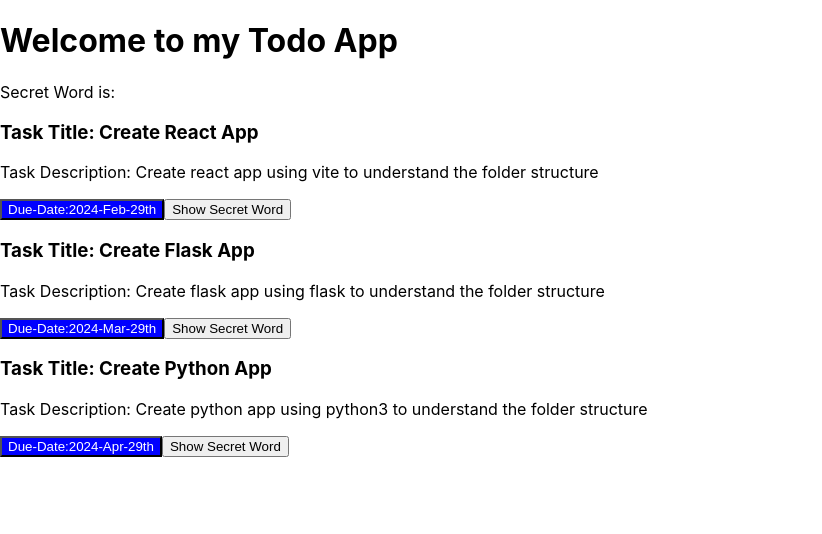
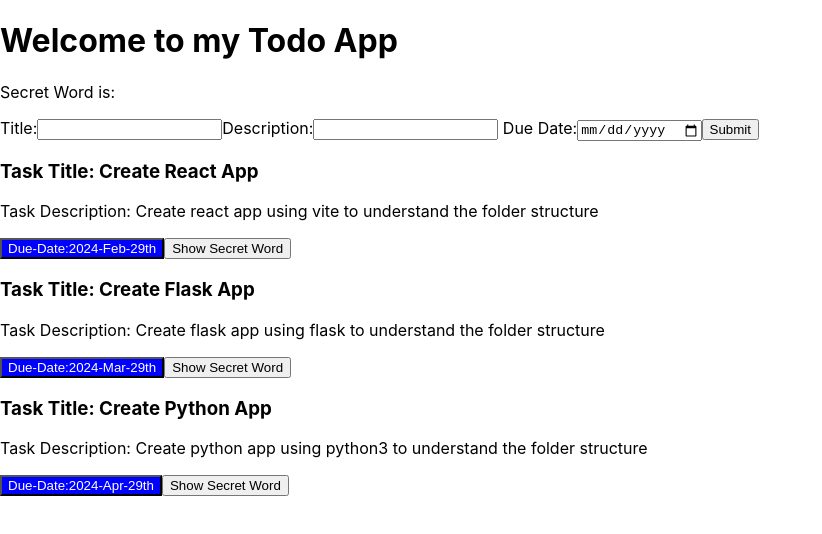
Before and after one commit to NzauM/sturdy-lamp, a React (Create React App) app: page / in a window 1280 px wide. Shown: the top 534 px of the page, without its empty margins (0-822 px from the left). Built offline with nearby package versions, Linux system fonts and the light colour scheme.

Commit message:
form handling and useeffect hook

```diff
--- a/src/App.js
+++ b/src/App.js
@@ -1,5 +1,6 @@
 import { useState } from 'react';
 import Task from './Task.js'
+import TaskForm from './TaskForm.js';
 
 
 function App() {
@@ -12,6 +13,11 @@ function App() {
 
   const[tasks, setTasks] = useState(myTasks)
 
+  function receiveFormData(param){
+    console.log(param);
+    setTasks([...tasks,param])
+  }
+
 
   function receiveChildData(secret){
     // receives data from child component
@@ -23,6 +29,7 @@ function App() {
    <>
    <h1>Welcome to my Todo App</h1>
    <p>Secret Word is: {secretWord}</p>
+   <TaskForm receiveData={receiveFormData}/>
    {tasks.map((task,index)=>{
     return(
       <Task key={index} title={task.title} description={task.description} dueDate={task.dueDate} parentFn={receiveChildData}/>
--- /dev/null
+++ b/src/TaskForm.js
@@ -0,0 +1,35 @@
+import { useState } from "react";
+
+
+function TaskForm({receiveData}) {
+  const[title, setTitle] = useState("")
+  const[description, setDescription] = useState("")
+  const[dueDate, setDueDate] = useState("")
+  console.log(title);
+  function handleFormSubmit(e){
+    e.preventDefault()
+    const formData = {title:title, description:description, dueDate:dueDate}
+    console.log(formData);
+    receiveData(formData)
+
+  }
+  return (
+    <>
+      <form onSubmit={handleFormSubmit}>
+        <label>
+          Title:
+          <input type="text" onChange={(e)=>setTitle(e.target.value)} value={title} name="title" />
+        </label>
+         <label>
+          Description:
+          <input type="text" value={description} onChange={(e)=>setDescription(e.target.value)} name="description" />
+        </label> <label>
+          Due Date:
+          <input type="date" value={dueDate} onChange={(e)=>setDueDate(e.target.value)} name="dueDate" />
+        </label>
+        <button type="submit">Submit</button>
+      </form>
+    </>
+  );
+}
+export default TaskForm;
```
